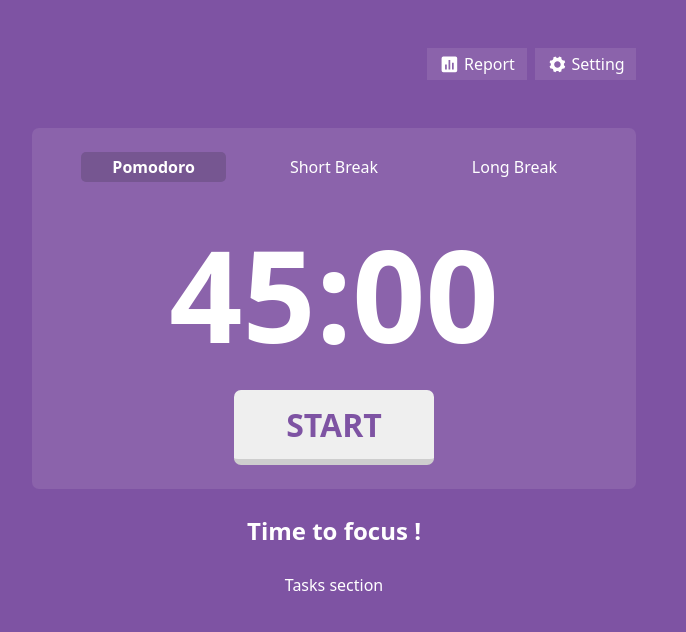
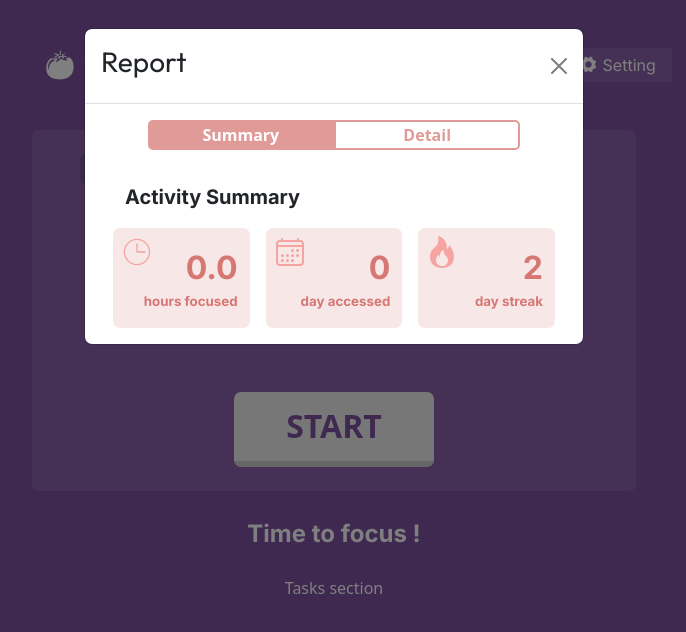
Before and after one commit to MatteoPucci99/pomodoro-timer, a React (Create React App) app in the folder client/: page / in a window 1280 px wide. Both pictures are taken after a click on the element "Report". Shown: the top 632 px of the page, without its empty margins (306-992 px from the left). Built offline with nearby package versions, Linux system fonts and the light colour scheme; no server answers.

Commit message:
Summary component

```diff
--- a/client/src/App.css
+++ b/client/src/App.css
@@ -1,3 +1,17 @@
+@import url("https://fonts.googleapis.com/css2?family=Inter:wght@400;700&family=Outfit:wght@400;700&display=swap");
+
+h1,
+h2,
+h3,
+h4 {
+  font-family: "Outfit", sans-serif;
+}
+
+p,
+span {
+  font-family: "Inter", sans-serif;
+}
+
 #mainContainer {
   background-color: #7e53a3ff;
   color: white;
@@ -29,3 +43,47 @@
 .inputModal {
   width: 100%;
 }
+
+.reportButton {
+  width: 40%;
+  border: 2px solid #e09b99ff;
+  color: #e09b99ff;
+  font-weight: bold;
+  background-color: white;
+}
+
+.clickedReportButton {
+  background-color: #e09b99ff;
+  color: white;
+  font-weight: bold;
+  width: 40%;
+  border: 2px solid #e09b99ff;
+}
+
+#summaryButton {
+  border-top-left-radius: 5px;
+  border-bottom-left-radius: 5px;
+}
+#detailButton {
+  border-top-right-radius: 5px;
+  border-bottom-right-radius: 5px;
+}
+
+.summaryCard {
+  background-color: #f7e7e6ff;
+  border-radius: 7px;
+  color: #d67774ff;
+  font-weight: bold;
+}
+
+.sumTextContainer p:nth-child(3) {
+  font-size: smaller;
+}
+
+.summaryIcon {
+  position: absolute;
+  top: 0;
+  left: 0;
+  font-size: 2em;
+  color: #f5a4a2ff;
+}
--- /dev/null
+++ b/client/src/components/NavSection/Detail.jsx
@@ -0,0 +1,9 @@
+
+
+const Detail = ()=>{
+    return (
+        <div>Detail</div>
+    )
+}
+
+export default Detail
--- a/client/src/components/NavSection/NavSection.jsx
+++ b/client/src/components/NavSection/NavSection.jsx
@@ -3,28 +3,39 @@ import { Col, Container, Row } from "react-bootstrap"
 import Settings from "./Settings"
 import { IoIosSettings } from "react-icons/io";
 import { BiSolidBarChartSquare } from "react-icons/bi";
+import { GiTomato } from "react-icons/gi";
+import Report from "./Report";
 
 
 
 const NavSection= ()=>{
 
     const [showmodal, setShowModal] = useState(false)
+    const [showmodal2, setShowModal2] = useState(false)
     const handleShowModal = ()=>setShowModal(true)
     const handleClosemodal = (input) => setShowModal(input)
+    const handleShowModal2 = ()=>setShowModal2(true)
+    const handleClosemodal2 = (input) => setShowModal2(input)
 
 
     return (
         <Container>
-            <Row className="justify-content-end">
-                <Col className="col-2 d-flex align-items-center justify-content-center p-1 me-2" style={{cursor:'pointer', backgroundColor:'#8b63abff'}}>
-                    <BiSolidBarChartSquare className="me-1" style={{fontSize:'1.3em'}} /><span>Report</span>
+            <Row className="justify-content-between">
+                <Col className="col-6 d-flex align-items-center">
+                    <GiTomato style={{fontSize:'2em'}} className="me-2" /><h3 className="mb-0">TOMATO TIMER</h3>
                 </Col>
-                <Col className="col-2 d-flex align-items-center justify-content-center p-1" style={{cursor:'pointer', backgroundColor:'#8b63abff'}} onClick={handleShowModal} >
-                     <IoIosSettings className="me-1" style={{fontSize:'1.3em'}}  /><span>Setting</span>
+                <Col className="col-4 d-flex">
+                    <div className="d-flex align-items-center justify-content-center py-1 px-3 me-2" style={{cursor:'pointer', backgroundColor:'#8b63abff'}} onClick={handleShowModal2}>
+                        <BiSolidBarChartSquare className="me-1" style={{fontSize:'1.3em'}} /><span>Report</span>
+                    </div>
+                    <div className="d-flex align-items-center justify-content-center py-1 px-3" style={{cursor:'pointer', backgroundColor:'#8b63abff'}} onClick={handleShowModal} >
+                        <IoIosSettings className="me-1" style={{fontSize:'1.3em'}}  /><span>Setting</span>
+                    </div>
                 </Col>
             </Row>
             <Row>
                 <Settings modalState={showmodal} closeModal={handleClosemodal}/>
+                <Report modalState={showmodal2} closeModal={handleClosemodal2}/>
             </Row>
         </Container>
     )
--- /dev/null
+++ b/client/src/components/NavSection/Report.jsx
@@ -0,0 +1,45 @@
+import { useEffect, useState } from "react"
+import { Col, Container, Modal, Row } from "react-bootstrap"
+import { useDispatch } from "react-redux"
+import { getSessionsAction } from "../../redux/actions"
+import Summary from "./Summary"
+import Detail from "./Detail"
+
+
+const Report = (props)=>{
+
+    const dispatch = useDispatch()
+    const [isSelected, setIsSelected] = useState('Summary')
+
+    const handleSelectedButton = (input)=>setIsSelected(input)
+
+    useEffect(()=>{
+        dispatch(getSessionsAction())
+    },[props.modalState])
+
+    return (
+       <>
+        <Modal show={props.modalState} onHide={()=>props.closeModal(false)}>
+            <Modal.Header closeButton>
+                <Modal.Title>
+                    <h3>Report</h3>
+                </Modal.Title>
+            </Modal.Header>
+            <Modal.Body className="d-flex justify-content-center">
+                <button className={isSelected === 'Summary' ? 'clickedReportButton' : 'reportButton'} id="summaryButton" onClick={()=>handleSelectedButton('Summary')}>Summary</button>
+                <button className={isSelected === 'Detail' ? 'clickedReportButton' : 'reportButton'} id="detailButton" onClick={()=>handleSelectedButton('Detail')}>Detail</button>
+            </Modal.Body>
+            <Modal.Body>
+               <Container>
+                <Row className="row-cols-1">
+                    {isSelected === 'Summary' ? (<Col> <Summary/> </Col>) : (<Col> <Detail/> </Col>)}
+                </Row>
+               </Container>
+            </Modal.Body>
+
+      </Modal>
+       </>
+    )
+}
+
+export default Report
--- /dev/null
+++ b/client/src/components/NavSection/Summary.jsx
@@ -0,0 +1,77 @@
+import { Col, Container, Row } from "react-bootstrap"
+import { CiClock2 } from "react-icons/ci";
+import { IoCalendarOutline } from "react-icons/io5";
+import { BsFire } from "react-icons/bs";
+import { useSelector } from "react-redux";
+
+
+const Summary = ()=>{
+
+    const session = useSelector(state=>state.sessions.content)
+
+    const totalSeconds = session.reduce((acc,session) => acc + session.seconds, 0);
+    const totalHours = (totalSeconds / 3600).toFixed(1)
+
+    const sessionDates = session.map(session=> session.date.split('T')[0])
+    const uniqueDate = new Set(sessionDates)
+    const daysCount = uniqueDate.size
+
+    const countConsecutiveDays =(dates) => {
+        let consecutiveDaysCount = 1;
+
+        for (let i = 1; i < dates.length; i++) {
+          const currentDate = new Date(dates[i]);
+          const previousDate = new Date(dates[i - 1]);
+
+          if (
+            currentDate.getDate() === previousDate.getDate() + 1 &&
+            currentDate.getMonth() === previousDate.getMonth() &&
+            currentDate.getFullYear() === previousDate.getFullYear()
+          ) {
+            consecutiveDaysCount++;
+          } else {
+            consecutiveDaysCount = 1;
+          }
+        }
+
+        return consecutiveDaysCount + 1;
+      }
+
+      const consecutiveDays = countConsecutiveDays(sessionDates);
+
+
+    return (
+       <Container>
+        <Row>
+            <Col>
+                <span className="fw-bold fs-5">Activity Summary</span>
+                <Row className="mt-3">
+                    <Col className="summaryCard me-3 position-relative">
+                        <div className="sumTextContainer py-3">
+                            <CiClock2 className="summaryIcon m-2"/>
+                            <p className="mb-0 text-end fs-2">{totalHours}</p>
+                            <p className="mb-0 text-end">hours focused</p>
+                        </div>
+                    </Col>
+                    <Col className="summaryCard me-3 position-relative">
+                        <div className="sumTextContainer py-3">
+                            <IoCalendarOutline className="summaryIcon m-2"/>
+                            <p className="mb-0 text-end fs-2">{daysCount}</p>
+                            <p className="mb-0 text-end">day accessed</p>
+                        </div>
+                    </Col>
+                    <Col className="summaryCard position-relative">
+                        <div className="sumTextContainer py-3 ">
+                            <BsFire className="summaryIcon m-2"/>
+                            <p className="mb-0 text-end fs-2">{consecutiveDays}</p>
+                            <p className="mb-0 text-end">day streak</p>
+                        </div>
+                    </Col>
+                </Row>
+            </Col>
+        </Row>
+       </Container>
+    )
+}
+
+export default Summary
--- a/client/src/components/TimerSection/CountDown.jsx
+++ b/client/src/components/TimerSection/CountDown.jsx
@@ -60,7 +60,7 @@ const CountDown = (props)=>{
       });
     }
     const handleClickTimer = ()=>{
-      if(isPressed){
+      if(isPressed && props.option === 'Pomodoro'){
         console.log('Invio i dati al server !')
         dispatch(saveSessionAction(session,handleTrackReset))
 
--- a/client/src/components/TimerSection/Timer.jsx
+++ b/client/src/components/TimerSection/Timer.jsx
@@ -47,7 +47,7 @@ const Timer = ()=>{
                         </div>
                     </Col>
                     <Col className="mt-3">
-                        <CountDown timerSettings={timerSettings}/>
+                        <CountDown timerSettings={timerSettings} option={selected}/>
                     </Col>
                 </Row>
             </Container>
--- a/client/src/redux/actions/index.js
+++ b/client/src/redux/actions/index.js
@@ -1,6 +1,7 @@
 export const API = "http://localhost:5001/session/savedsessions";
 export const SET_SETTINGS = "SET_SETTINGS";
 export const SAVE_SESSION = "SAVE_SESSION";
+export const GET_SESSIONS = "GET_SESSIONS";
 
 export const setSettingsAction = (settings) => {
   return {
@@ -38,3 +39,25 @@ export const saveSessionAction = (obj, handleReset) => {
       });
   };
 };
+
+export const getSessionsAction = () => {
+  return async (dispatch) => {
+    fetch(API)
+      .then((res) => {
+        if (res.ok) {
+          return res.json();
+        } else {
+          throw new Error("Errore nel caricamento dei dati");
+        }
+      })
+      .then((data) => {
+        dispatch({
+          type: GET_SESSIONS,
+          payload: data,
+        });
+      })
+      .catch((err) => {
+        console.log(err);
+      });
+  };
+};
--- /dev/null
+++ b/client/src/redux/reducers/sessions.js
@@ -0,0 +1,19 @@
+import { GET_SESSIONS } from "../actions";
+
+const initialState = {
+  content: [],
+};
+
+const sessionReducer = (state = initialState, action) => {
+  switch (action.type) {
+    case GET_SESSIONS:
+      return {
+        ...state,
+        content: action.payload,
+      };
+    default:
+      return state;
+  }
+};
+
+export default sessionReducer;
--- a/client/src/redux/store/index.js
+++ b/client/src/redux/store/index.js
@@ -1,8 +1,10 @@
 import { combineReducers, configureStore } from "@reduxjs/toolkit";
 import settingsReducer from "../reducers/settings";
+import sessionReducer from "../reducers/sessions";
 
 const myReducer = combineReducers({
   settings: settingsReducer,
+  sessions: sessionReducer,
 });
 
 const store = configureStore({
```
